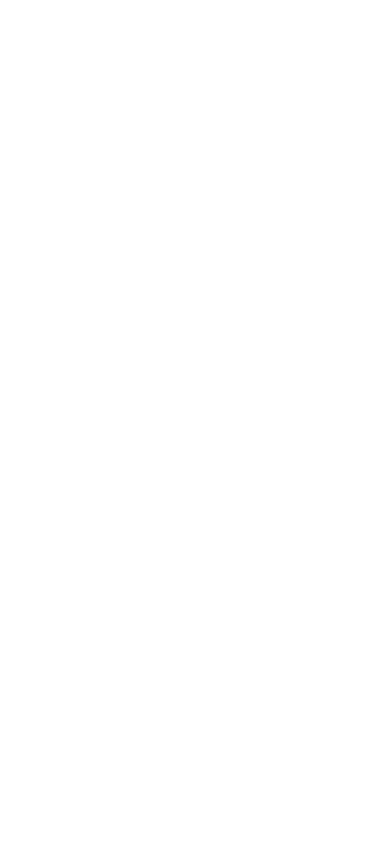
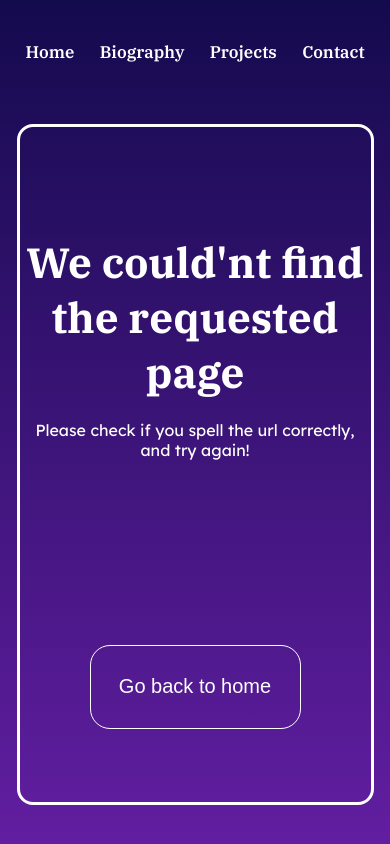
Before and after one commit to Pspanchig/personalwebsite, a React (Vite) app: page /NotFound in a window 390 px wide. Before the commit this address had no page. Built offline with nearby package versions, Linux system fonts and the light colour scheme; a web font is replaced by a local one.

Commit message:
NotFoundPage

```diff
--- a/src/App.tsx
+++ b/src/App.tsx
@@ -1,6 +1,7 @@
 import './App.css'
 import { BrowserRouter, Route, Routes } from 'react-router-dom'
 import MainPage from './Pages/MainPage'
+import NotFound from './Pages/NotFound'
 
 function App() {
 
@@ -8,6 +9,7 @@ function App() {
     <BrowserRouter>
       <Routes>
         <Route path='/' element={<MainPage/>}/>
+        <Route path='/*' element={<NotFound/>}/>
       </Routes>
     </BrowserRouter>
 
--- /dev/null
+++ b/src/Components/NotFound/DisplayInfo.tsx
@@ -0,0 +1,17 @@
+import React from 'react'
+import '../Shared/css/General-Main.css'
+import './css/DisplayInfo.css'
+import { useNavigate } from 'react-router-dom'
+
+const DisplayInfo: React.FC = () => {
+    const navigate = useNavigate();
+  return (
+    <section className='InformationContainer'>
+        <h1>We could'nt find the requested page</h1>
+        <p>Please check if you spell the url correctly, and try again!</p>
+        <button onClick={() => navigate('/')}>Go back to home</button>
+    </section>
+  )
+}
+
+export default DisplayInfo
--- /dev/null
+++ b/src/Components/NotFound/css/DisplayInfo.css
@@ -0,0 +1,42 @@
+.InformationContainer{
+    display: flex;
+    flex-direction: column;
+    align-items: center;
+    justify-content: center;
+}
+.InformationContainer h1{
+    font-family: "IBM Plex Serif", serif;
+    font-weight: 1000;
+    font-style: normal;
+    font-size: clamp(7vh,7vh,7vh);
+    margin-bottom: 0.5vh;
+}
+.InformationContainer button{
+    margin-top: 20vh;
+    height: clamp(10vh, 10vh, 10vh);
+    width: clamp(25vh, 25vh, 25vh);
+    border: 1px solid white;
+    background-color: rgba(255, 255, 255, 0);
+    color: white;
+    font-size: clamp(20px, 20px, 20px);
+    border-radius: 1em;
+    cursor: pointer;
+    transition: 1s;
+}
+
+.InformationContainer button:hover{
+    background-color: rgba(255, 255, 255, 0.788);
+    transition: 1s;
+    color: black;
+    border:  1px solid black;
+
+}
+
+@media (max-width: 680px) {
+    .InformationContainer{
+        text-align: center;
+    }
+    .InformationContainer h1{
+        font-size: clamp(5vh, 5vh, 5vh);
+    }
+}
--- a/src/Components/Shared/css/General-Main.css
+++ b/src/Components/Shared/css/General-Main.css
@@ -1,6 +1,6 @@
 
 .InformationContainer{
-    height: clamp(70vh,70vh,70vh);
+    height: clamp(75vh,75vh,75vh);
     width: clamp(70%,80%,80%);
     border: 3px solid white;
     border-radius: 1em;
--- a/src/Components/home/css/Warning.css
+++ b/src/Components/home/css/Warning.css
@@ -64,8 +64,16 @@
  }
 
  @media (max-width: 680px){
-      .WarningTitle , .WarningSpan{
+      .WarningTitle , .WarningSpan, .WarningSpan button{
          width: 60%;
          text-align: center;
       }
+      .WarningTitle{
+         padding: 1vh;
+      }
+      .WarningSpan, .WarningSpan button{
+         padding: 1vh;
+         color: black;
+         font-size: clamp(2.5vh, 2.5vh, 2.5vh);
+      }
  }
--- /dev/null
+++ b/src/Pages/NotFound.tsx
@@ -0,0 +1,14 @@
+import React from 'react'
+import Navbar from '../Components/Shared/Navbar'
+import DisplayInfo from '../Components/NotFound/DisplayInfo'
+
+const NotFound: React.FC = () => {
+  return (
+    <main>
+        <Navbar/>
+        <DisplayInfo/>
+    </main>
+  )
+}
+
+export default NotFound
--- a/src/Pages/css/General.css
+++ b/src/Pages/css/General.css
@@ -1,6 +1,6 @@
 :root{
     --BackgroundColorGradient-1: #140A4E;
-    --BackgroundColorGradient-2: rgb(25, 26, 44);
+    --BackgroundColorGradient-2: rgb(98, 30, 161);
 
 }
 
```
Also changed, not shown: src/Components/home/EducationInformation.tsx (added), src/Components/home/UserPresentation.tsx (line endings or trailing spaces).
